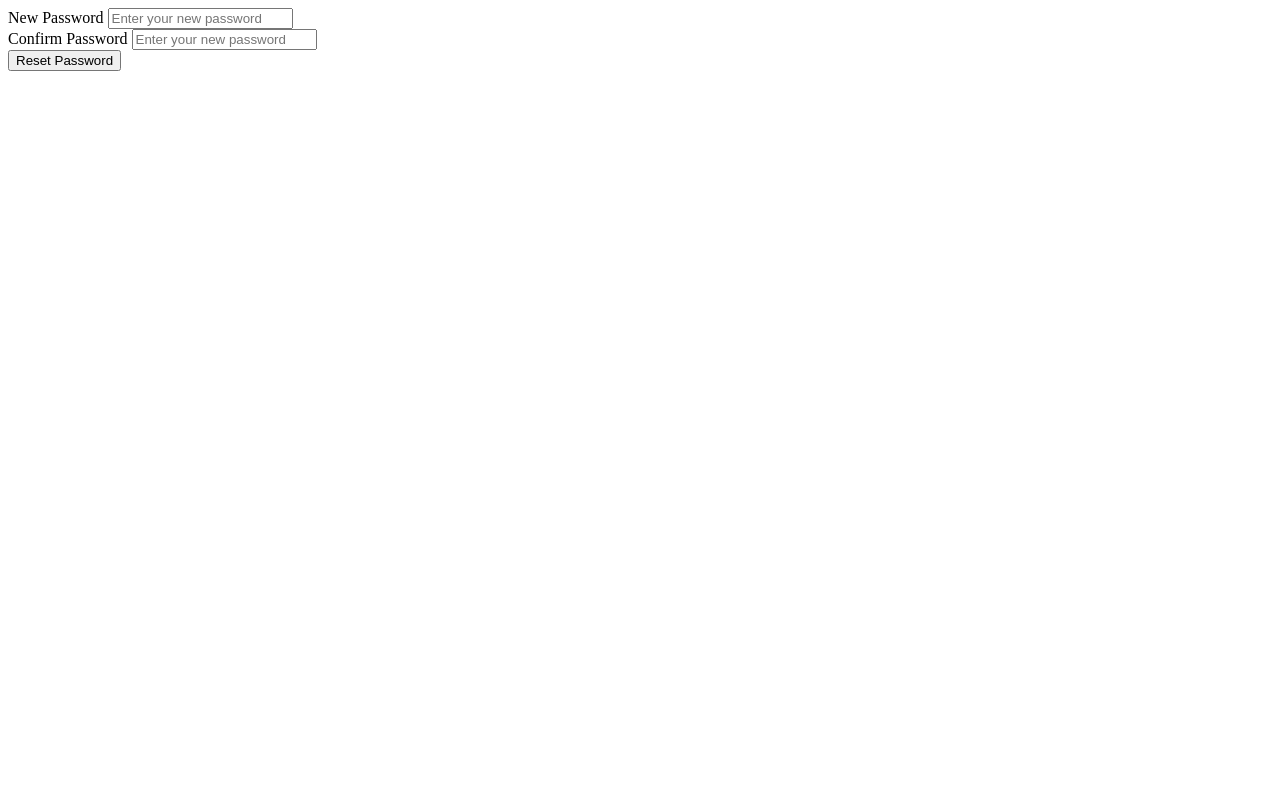
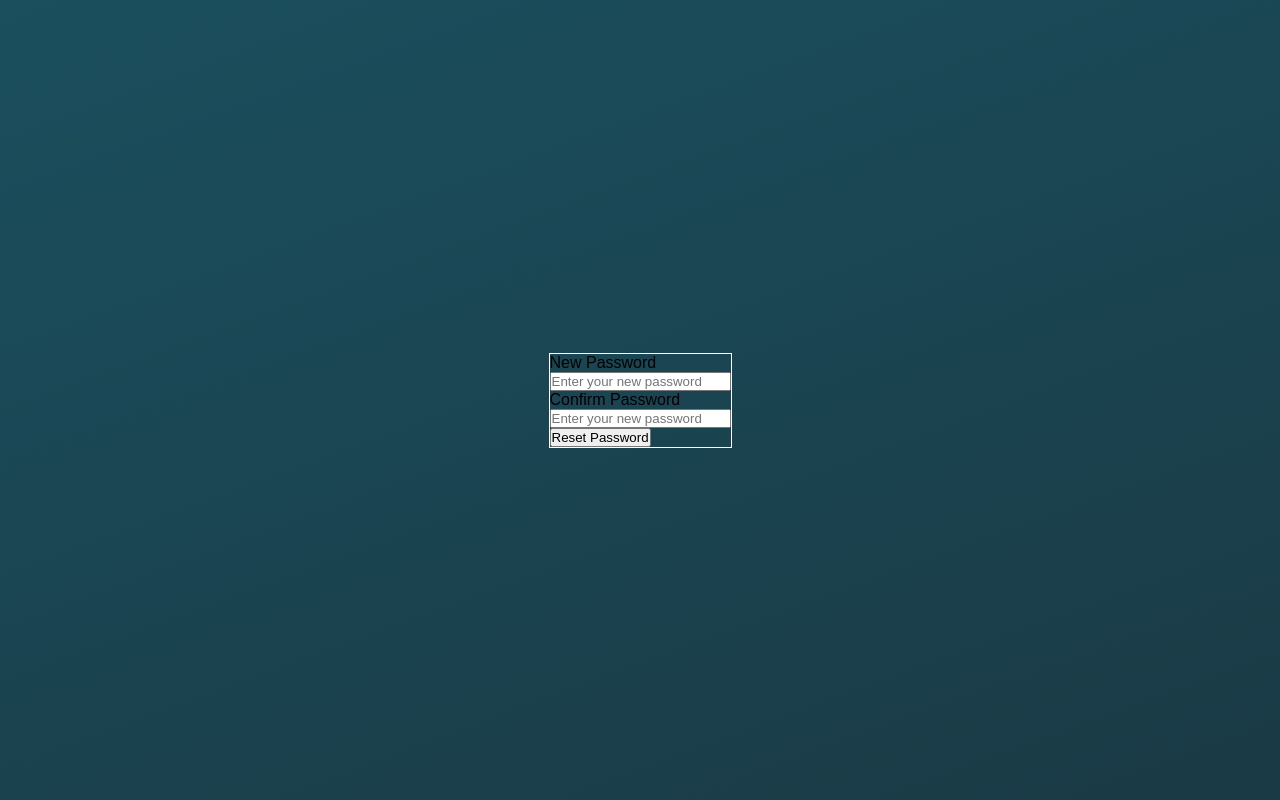
Before and after one commit to rahulrameshm0/Shopify, a Django app: page /reset/1/1/ in a window 1280 px wide. Run offline with Django 4.2, Linux system fonts and the light colour scheme; some libraries are stand-ins or nearby versions; some web fonts are replaced.

Commit message:
code updayed

```diff
--- /dev/null
+++ b/static/css/account-styling/password-reset-confirm.css
@@ -0,0 +1,23 @@
+*{
+    margin: 0;
+    padding: 0;
+    box-sizing: border-box;
+    font-family: "Wix Madefor Text", sans-serif;
+}
+
+body{
+    min-height: 100vh;
+    display: flex;
+    justify-content: center;
+    align-items: center;
+    background: linear-gradient(160deg, #1b4f5e 0%, #1a3a45 100%);
+    background-attachment: fixed;
+}
+
+.reset-password-form{
+    border: 1px solid #ffffff;
+}
+
+.reset-password-form label{
+    display: block;
+}
--- a/templates/account-section/password-reset-confirm.html
+++ b/templates/account-section/password-reset-confirm.html
@@ -28,6 +28,7 @@
         </div>
         <button type="submit">Reset Password</button>
     </form>
+
 </div>
 </body>
 </html>
--- a/templates/account-section/signin.html
+++ b/templates/account-section/signin.html
@@ -52,7 +52,7 @@
                             <input type="checkbox" id="remember"><label for="remember">Remember me</label>
                         </div>
                         <div class="forget-password">
-                            <a href="{% url 'email_verification' %}">Forgot Password ?</a>
+                            <a href="{% url 'email_varification' %}">Forgot Password ?</a>
                         </div>
                     </div>
                     <button class="login-btn" type="submit">Login &rarr;</button>
```
Also changed, not shown: db.sqlite3.
